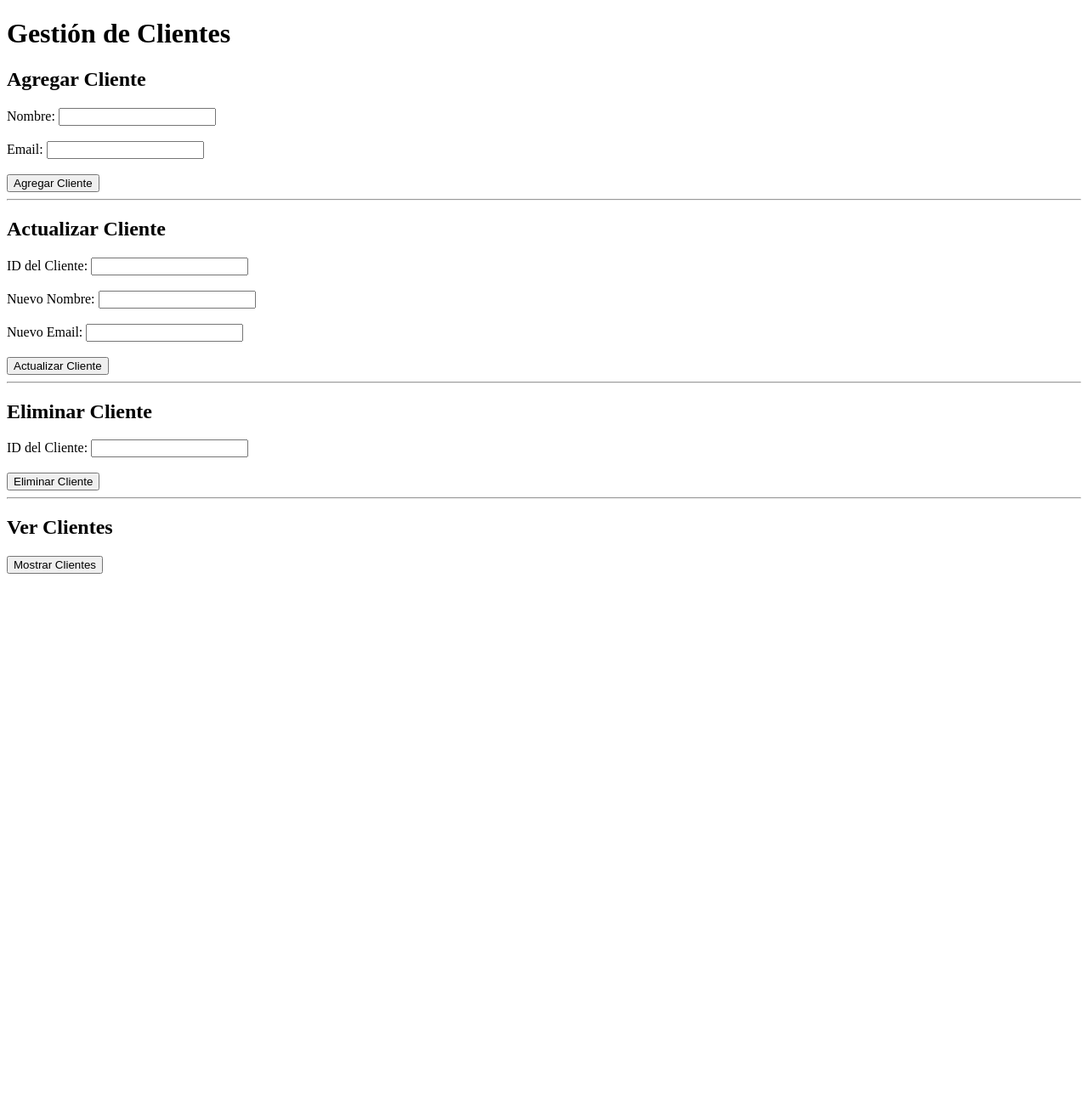
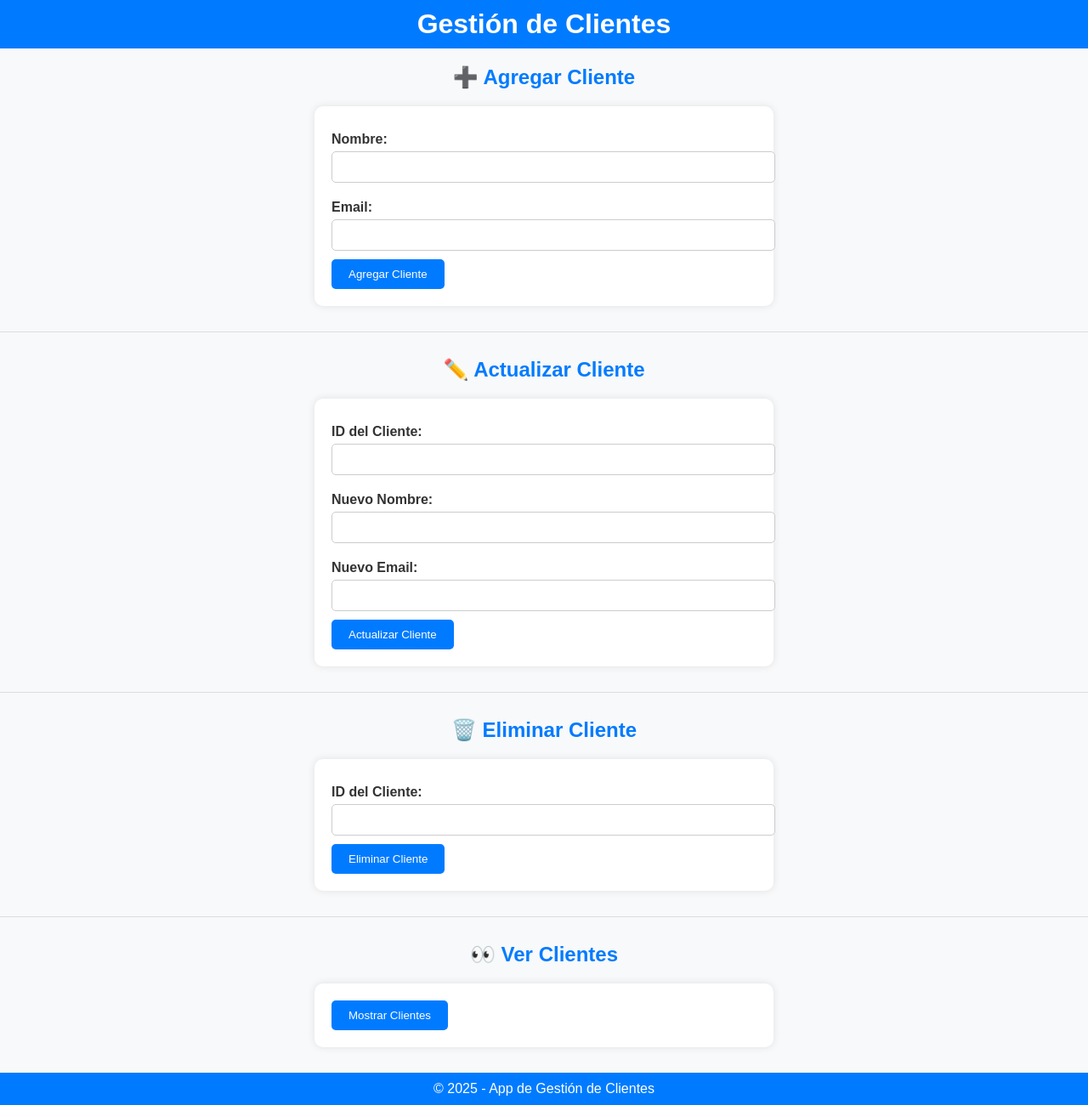
Before and after one commit to EverDCA/sql_alchemy, a Flask app: page / in a window 1280 px wide. Shown: the whole page at 85% size. Before the commit the page ends 675 px from the top, so only its background shows below. Run offline with Flask 3, Linux system fonts and the light colour scheme.

Commit message:
update index

```diff
--- a/templates/index.html
+++ b/templates/index.html
@@ -3,18 +3,93 @@
 <head>
     <meta charset="UTF-8">
     <title>Gestión de Clientes</title>
+    <style>
+        body {
+            font-family: Arial, sans-serif;
+            background-color: #f8f9fa;
+            margin: 0;
+            padding: 0;
+            text-align: center;
+            color: #333;
+        }
+
+        h1 {
+            background-color: #007bff;
+            color: white;
+            padding: 10px 0;
+            margin: 0;
+        }
+
+        h2 {
+            color: #007bff;
+        }
+
+        form {
+            background-color: white;
+            padding: 20px;
+            margin: 20px auto;
+            width: 80%;
+            max-width: 500px;
+            border-radius: 10px;
+            box-shadow: 0 0 10px rgba(0, 0, 0, 0.1);
+            text-align: left;
+        }
+
+        label {
+            display: block;
+            margin: 10px 0 5px;
+            font-weight: bold;
+        }
+
+        input[type="text"],
+        input[type="email"],
+        input[type="number"] {
+            width: 100%;
+            padding: 10px;
+            margin-bottom: 10px;
+            border: 1px solid #ccc;
+            border-radius: 5px;
+        }
+
+        input[type="submit"] {
+            background-color: #007bff;
+            color: white;
+            border: none;
+            padding: 10px 20px;
+            border-radius: 5px;
+            cursor: pointer;
+        }
+
+        input[type="submit"]:hover {
+            background-color: #0056b3;
+        }
+
+        hr {
+            border: 0;
+            height: 1px;
+            background-color: #ddd;
+            margin: 30px 0;
+        }
+
+        .footer {
+            margin-top: 30px;
+            padding: 10px;
+            background-color: #007bff;
+            color: white;
+        }
+    </style>
 </head>
 <body>
     <h1>Gestión de Clientes</h1>
 
     <!-- Formulario para agregar un cliente -->
-    <h2>Agregar Cliente</h2>
+    <h2>➕ Agregar Cliente</h2>
     <form action="/clientes" method="post">
         <label for="nombre">Nombre:</label>
-        <input type="text" name="nombre" required><br><br>
+        <input type="text" name="nombre" required>
 
         <label for="email">Email:</label>
-        <input type="email" name="email" required><br><br>
+        <input type="email" name="email" required>
 
         <input type="submit" value="Agregar Cliente">
     </form>
@@ -22,16 +97,16 @@
     <hr>
 
     <!-- Formulario para actualizar un cliente -->
-    <h2>Actualizar Cliente</h2>
+    <h2>✏️ Actualizar Cliente</h2>
     <form action="/clientes/actualizar" method="post">
         <label for="id">ID del Cliente:</label>
-        <input type="number" name="id" required><br><br>
+        <input type="number" name="id" required>
 
         <label for="nombre">Nuevo Nombre:</label>
-        <input type="text" name="nombre" required><br><br>
+        <input type="text" name="nombre" required>
 
         <label for="email">Nuevo Email:</label>
-        <input type="email" name="email" required><br><br>
+        <input type="email" name="email" required>
 
         <input type="submit" value="Actualizar Cliente">
     </form>
@@ -39,10 +114,10 @@
     <hr>
 
     <!-- Formulario para eliminar un cliente -->
-    <h2>Eliminar Cliente</h2>
+    <h2>🗑️ Eliminar Cliente</h2>
     <form action="/clientes/eliminar" method="post">
         <label for="id">ID del Cliente:</label>
-        <input type="number" name="id" required><br><br>
+        <input type="number" name="id" required>
 
         <input type="submit" value="Eliminar Cliente">
     </form>
@@ -50,9 +125,13 @@
     <hr>
 
     <!-- Enlace para ver la lista de clientes -->
-    <h2>Ver Clientes</h2>
+    <h2>👀 Ver Clientes</h2>
     <form action="/clientes/ver" method="get">
         <input type="submit" value="Mostrar Clientes">
     </form>
+
+    <div class="footer">
+        &copy; 2025 - App de Gestión de Clientes
+    </div>
 </body>
 </html>
```
